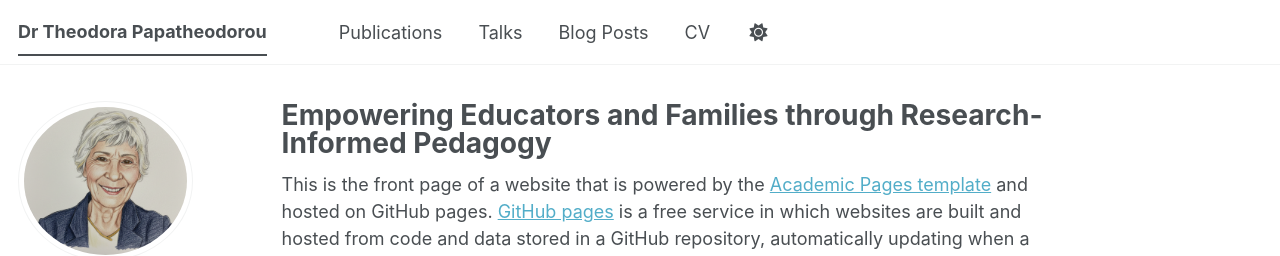
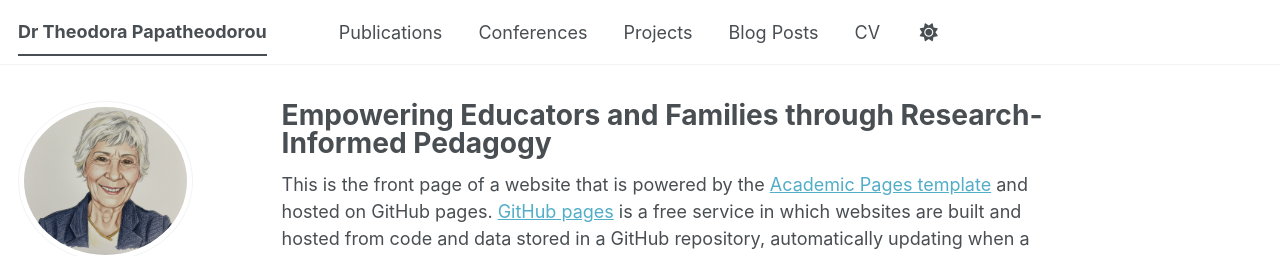
Before and after one commit to theodorapapatheodorou/theodorapapatheodorou.github.io, a Jekyll site: the page built from _pages/about.md, in a window 1280 px wide. Shown: the top 256 px of the page. Built offline with Jekyll 4.4.1, drawn with Linux system fonts in a browser that asks for light colours; some web fonts are replaced; a script bundle is joined from its source files by our own code; library files that are not in the unit come from our copies.

Commit message:
Rename Talks to Conferences, add Projects to navigation.yml

```diff
--- a/_data/navigation.yml
+++ b/_data/navigation.yml
@@ -11,14 +11,14 @@ main:
   - title: "Publications"
     url: /publications/
 
-  - title: "Talks"
+  - title: "Conferences"
     url: /talks/
 
   # - title: "Teaching"
   #   url: /teaching/
 
-  # - title: "Portfolio"
-  #   url: /portfolio/
+  - title: "Projects"
+    url: /portfolio/
 
   - title: "Blog Posts"
     url: /year-archive/
```
